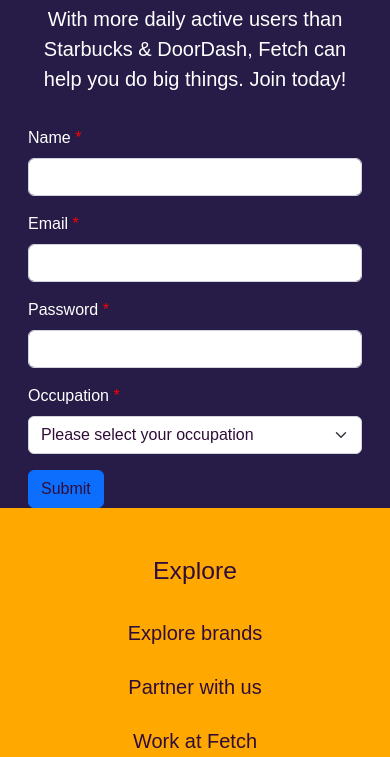
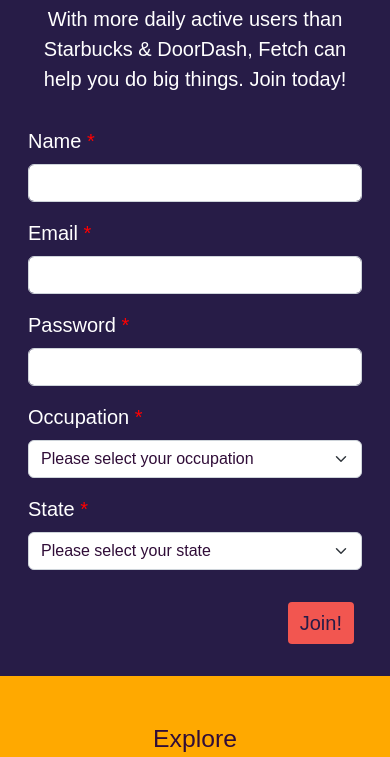
Before and after one commit to alejandro-pedrazaaa/Fetch-Rewards-Form-Excercise, a plain HTML site: page index.html in a window 390 px wide. Shown: the part 343-1100 px from the top of the page. Drawn offline with nearby package versions, Linux system fonts and the light colour scheme; no server answers.

Commit message:
save to test on phone to then start working on JS functions

```diff
--- a/index.html
+++ b/index.html
@@ -111,7 +111,7 @@
         <div class="col col-lg-6 offset-lg-1 align-self-center">
           <form>
             <div class="mb-3">
-              <label for="name" class="form-label"
+              <label for="name" class="form-label fs-5"
                 >Name <span class="text-accent">*</span></label
               >
               <input
@@ -122,7 +122,7 @@
               />
             </div>
             <div class="mb-3">
-              <label for="email" class="form-label"
+              <label for="email" class="form-label fs-5"
                 >Email <span class="text-accent">*</span></label
               >
               <input
@@ -133,7 +133,7 @@
               />
             </div>
             <div class="mb-3">
-              <label for="password" class="form-label"
+              <label for="password" class="form-label fs-5"
                 >Password <span class="text-accent">*</span></label
               >
               <input
@@ -144,17 +144,42 @@
               />
             </div>
             <div class="mb-3">
-              <label for="occupation" class="form-label"
+              <label for="occupation" class="form-label fs-5"
                 >Occupation <span class="text-accent">*</span></label
               >
-              <select class="form-select overflow-auto" aria-label="occupation">
-                <option value="default" selected>
+              <select
+                class="form-select overflow-auto"
+                id="ocupations-container"
+                aria-label="occupation"
+              >
+                <option value="default" selected class="default">
                   Please select your occupation
                 </option>
               </select>
             </div>
-            <div>
-              <button type="submit" class="btn btn-primary">Submit</button>
+            <div class="mb-3">
+              <label for="occupation" class="form-label fs-5"
+                >State <span class="text-accent">*</span></label
+              >
+              <select
+                class="form-select overflow-auto"
+                id="states-container"
+                aria-label="occupation"
+              >
+                <option value="default" selected class="default">
+                  Please select your state
+                </option>
+              </select>
+            </div>
+            <div
+              class="mb-3 py-3 pe-2 pb-lg-0 d-flex justify-content-end col-12"
+            >
+              <button
+                type="submit"
+                class="btn btn-primary submit rounded-1 fs-5"
+              >
+                Join!
+              </button>
             </div>
           </form>
         </div>
--- a/script.js
+++ b/script.js
@@ -18,11 +18,13 @@ window.onscroll = () => {
 const getDataFromAPI = async () => {
   const res = await fetch("https://frontend-take-home.fetchrewards.com/form");
   const data = await res.json();
+  console.log(data.states);
 
   createAndDisplayOptions(data.occupations);
+  createAndDisplayStates(data.states);
 };
 
-const selectContainer = document.querySelector(".form-select");
+const selectContainer = document.querySelector("#ocupations-container");
 const createAndDisplayOptions = (occupations) => {
   occupations.forEach((occupation) => {
     const option = document.createElement("option");
@@ -32,4 +34,14 @@ const createAndDisplayOptions = (occupations) => {
   });
 };
 
+const estateContainer = document.querySelector("#states-container");
+const createAndDisplayStates = (occupations) => {
+  occupations.forEach((occupation) => {
+    const option = document.createElement("option");
+    option.value = occupation.name;
+    option.textContent = occupation.name;
+    estateContainer.appendChild(option);
+  });
+};
+
 getDataFromAPI();
--- a/style.css
+++ b/style.css
@@ -37,6 +37,11 @@ label {
 .text-accent {
   color: red !important;
 }
+.submit {
+  background-color: #f25650 !important;
+  border: none;
+  color: rgb(39 28 71) !important;
+}
 /**************************** Footer ****************************/
 footer {
   background-image: url("./images/fetch-rewards-footer-image.png");
```
